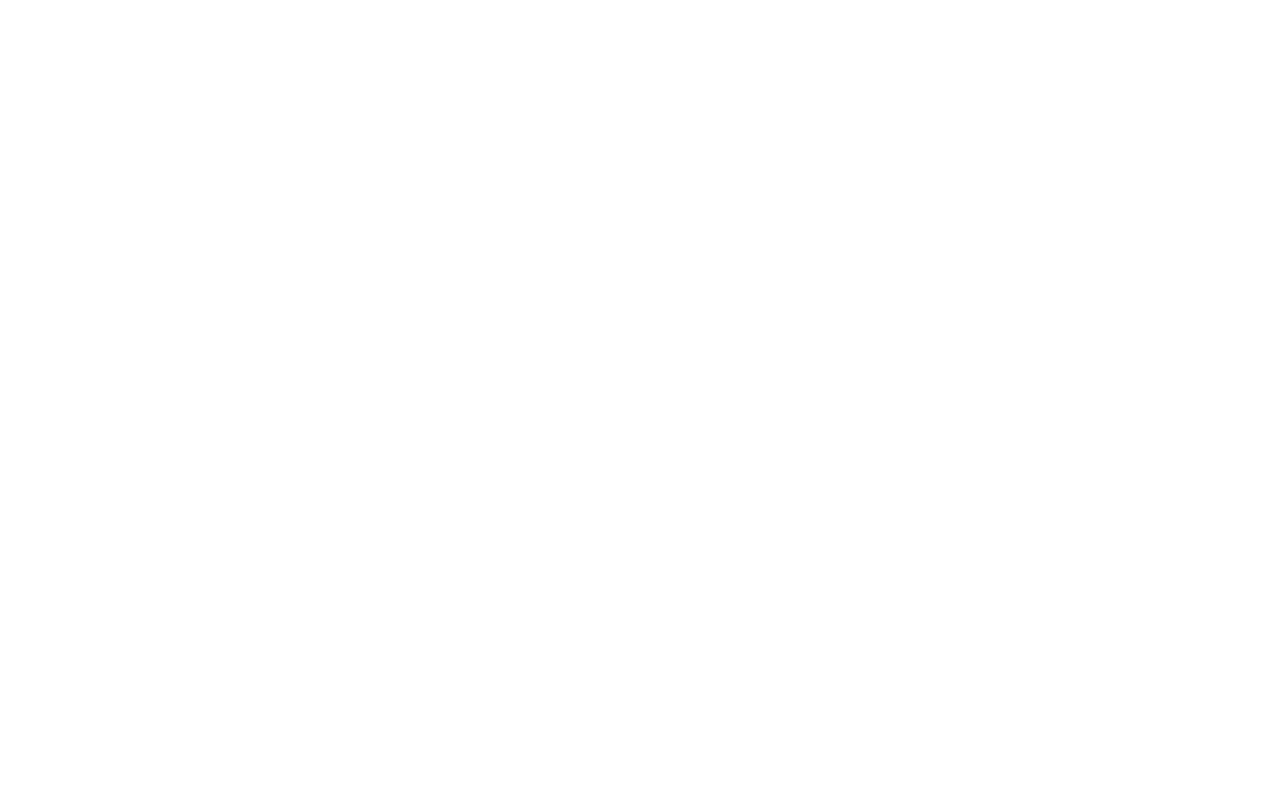
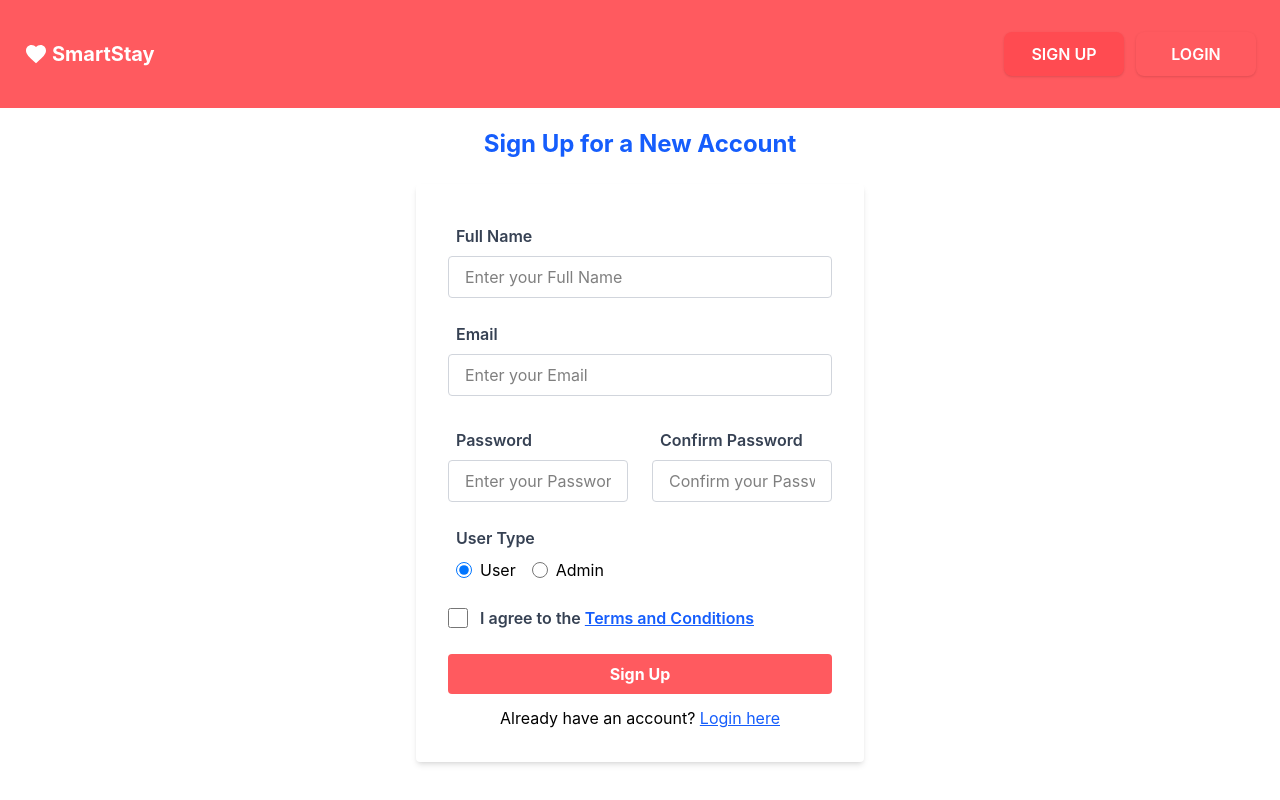
Before and after one commit to shubhambatwal01/SmartStay, a React app in the folder frontend/: page /signup in a window 1280 px wide. Before the commit this address had no page. Shown: the top 800 px of the page. Built offline with nearby package versions, Linux system fonts and the light colour scheme; the HTML template or start-up script is replaced by a standard one.

Commit message:
signup page implemented

```diff
--- /dev/null
+++ b/frontend/pages/Signup.jsx
@@ -0,0 +1,251 @@
+import { useState } from "react";
+import { Link, useNavigate } from "react-router-dom";
+import axios from "axios";
+import Navbar from "../components/Navbar";
+import Footer from "../components/Footer";
+import ErrorMessage from "../components/ErrorMessage";
+
+function Signup() {
+  const navigate = useNavigate();
+
+  // Equivalent to oldInput in EJS
+  const [formData, setFormData] = useState({
+    fullName: "",
+    email: "",
+    password: "",
+    confirmPassword: "",
+    userType: "user",
+    terms: false,
+  });
+
+  const [errors, setErrors] = useState([]);
+
+  const handleChange = (e) => {
+    const { name, value, type, checked } = e.target;
+
+    setFormData((prev) => ({
+      ...prev,
+      [name]: type === "checkbox" ? checked : value,
+    }));
+  };
+
+  const handleSubmit = async (e) => {
+    e.preventDefault();
+
+    setErrors([]);
+
+    // Frontend validation
+    if (formData.password !== formData.confirmPassword) {
+      setErrors(["Passwords do not match"]);
+      return;
+    }
+
+    if (!formData.terms) {
+      setErrors(["Please accept Terms and Conditions"]);
+      return;
+    }
+
+    try {
+      const response = await axios.post("http://localhost:1101/signup", formData);
+
+      console.log(response.data);
+
+      // Redirect after successful signup
+      navigate("/login");
+    } catch (error) {
+      console.log(error);
+
+      if (error.response?.data?.errors) {
+        setErrors(error.response.data.errors);
+      } else if (error.response?.data?.message) {
+        setErrors([error.response.data.message]);
+      } else {
+        setErrors(["Something went wrong. Please try again."]);
+      }
+    }
+  };
+
+  return (
+    <>
+      <Navbar />
+
+      <main className="min-h-screen mt-32">
+        {/* Heading */}
+        <h1 className="text-2xl font-bold text-center text-blue-600 mb-6">
+          Sign Up for a New Account
+        </h1>
+
+        <div className="flex justify-center">
+          <form
+            onSubmit={handleSubmit}
+            className="bg-white p-8 rounded shadow-md w-full max-w-md"
+          >
+            {/* Error Messages */}
+            {errors.length > 0 && <ErrorMessage errors={errors} />}
+
+            {/* Full Name */}
+            <div className="mb-6">
+              <label
+                htmlFor="fullName"
+                className="block text-gray-700 font-semibold m-2"
+              >
+                Full Name
+              </label>
+
+              <input
+                type="text"
+                id="fullName"
+                name="fullName"
+                placeholder="Enter your Full Name"
+                value={formData.fullName}
+                onChange={handleChange}
+                required
+                className="w-full px-4 py-2 border border-gray-300 rounded focus:outline-none focus:ring-2 focus:ring-blue-500"
+              />
+            </div>
+
+            {/* Email */}
+            <div className="mb-6">
+              <label
+                htmlFor="email"
+                className="block text-gray-700 font-semibold m-2"
+              >
+                Email
+              </label>
+
+              <input
+                type="email"
+                id="email"
+                name="email"
+                placeholder="Enter your Email"
+                value={formData.email}
+                onChange={handleChange}
+                required
+                className="w-full px-4 py-2 border border-gray-300 rounded focus:outline-none focus:ring-2 focus:ring-blue-500"
+              />
+            </div>
+
+            {/* Password Fields */}
+            <div className="grid gap-6 md:grid-cols-2 mb-6">
+              <div>
+                <label
+                  htmlFor="password"
+                  className="block text-gray-700 font-semibold m-2"
+                >
+                  Password
+                </label>
+
+                <input
+                  type="password"
+                  id="password"
+                  name="password"
+                  placeholder="Enter your Password"
+                  value={formData.password}
+                  onChange={handleChange}
+                  required
+                  className="w-full px-4 py-2 border border-gray-300 rounded focus:outline-none focus:ring-2 focus:ring-blue-500"
+                />
+              </div>
+
+              <div>
+                <label
+                  htmlFor="confirmPassword"
+                  className="block text-gray-700 font-semibold m-2"
+                >
+                  Confirm Password
+                </label>
+
+                <input
+                  type="password"
+                  id="confirmPassword"
+                  name="confirmPassword"
+                  placeholder="Confirm your Password"
+                  value={formData.confirmPassword}
+                  onChange={handleChange}
+                  required
+                  className="w-full px-4 py-2 border border-gray-300 rounded focus:outline-none focus:ring-2 focus:ring-blue-500"
+                />
+              </div>
+            </div>
+
+            {/* User Type */}
+            <div className="mb-6">
+              <label className="block text-gray-700 font-semibold m-2">
+                User Type
+              </label>
+
+              <div className="flex gap-4 ml-2">
+                <label className="flex items-center gap-2">
+                  <input
+                    type="radio"
+                    name="userType"
+                    value="user"
+                    checked={formData.userType === "user"}
+                    onChange={handleChange}
+                    className="h-4 w-4 text-blue-600"
+                  />
+                  <span>User</span>
+                </label>
+
+                <label className="flex items-center gap-2">
+                  <input
+                    type="radio"
+                    name="userType"
+                    value="admin"
+                    checked={formData.userType === "admin"}
+                    onChange={handleChange}
+                    className="h-4 w-4 text-blue-600"
+                  />
+                  <span>Admin</span>
+                </label>
+              </div>
+            </div>
+
+            {/* Terms */}
+            <div className="mb-6">
+              <label className="flex items-center gap-3 text-gray-700 font-semibold">
+                <input
+                  type="checkbox"
+                  name="terms"
+                  checked={formData.terms}
+                  onChange={handleChange}
+                  className="form-checkbox h-5 w-5 text-blue-600"
+                />
+
+                <span>
+                  I agree to the{" "}
+                  <Link to="/terms" className="text-blue-600 underline">
+                    Terms and Conditions
+                  </Link>
+                </span>
+              </label>
+            </div>
+
+            {/* Submit Button */}
+            <div className="mb-3">
+              <button
+                type="submit"
+                className="w-full bg-[#ff5a5f] hover:bg-[#ff4b51] text-white font-bold py-2 px-4 rounded transition-colors"
+              >
+                Sign Up
+              </button>
+            </div>
+
+            {/* Login Link */}
+            <div className="text-center">
+              <span>Already have an account? </span>
+
+              <Link to="/login" className="text-blue-600 underline">
+                Login here
+              </Link>
+            </div>
+          </form>
+        </div>
+      </main>
+
+      <Footer />
+    </>
+  );
+}
+
+export default Signup;
--- a/frontend/src/App.jsx
+++ b/frontend/src/App.jsx
@@ -1,12 +1,14 @@
 import { BrowserRouter, Routes, Route } from "react-router-dom";
 import Login from "../pages/Login";
 import HomeIndex from "../pages/HomeIndex";
+import Signup from "../pages/Signup";
 
 function App() {
   return (
     <BrowserRouter>
       <Routes>
         <Route path="/login" element={<Login />} />
+        <Route path="/signup" element={<Signup />} />
         <Route path="/" element={<HomeIndex />} />
       </Routes>
     </BrowserRouter>
```
Also changed, not shown: 1 other file (tests, documents, lock files or other folders).
